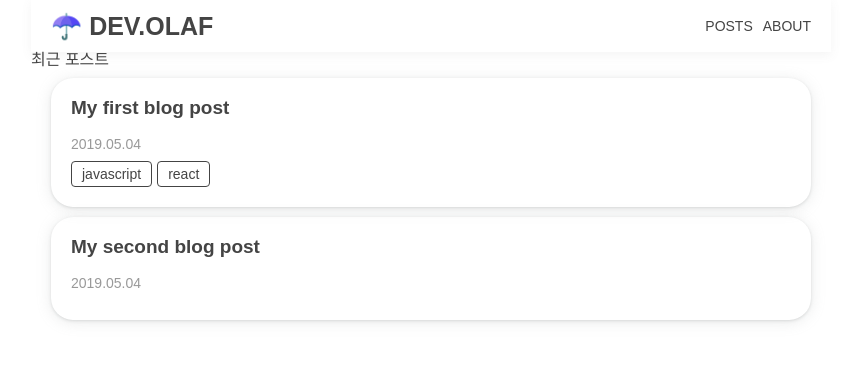
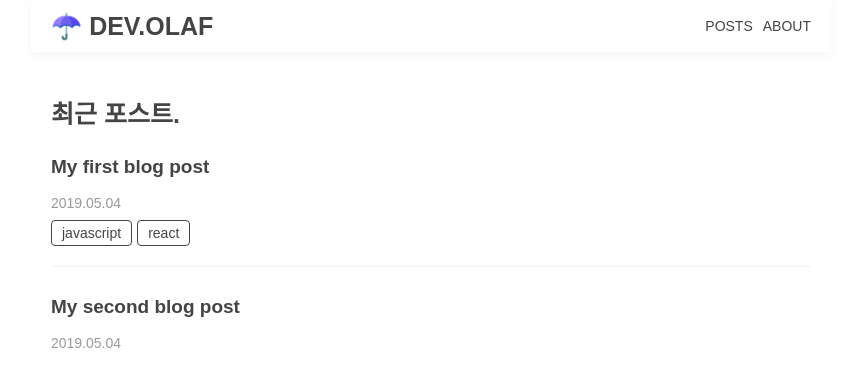
Before and after one commit to appear/olaf-dev-blog, a Gatsby site: page / in a window 1280 px wide. Shown: the whole page, without its empty margins (209-1053 px from the left). Built offline with nearby package versions, Linux system fonts and the light colour scheme; Gatsby itself is replaced by a stand-in of ours; a web font is replaced by a local one.

Commit message:
feature: post 스타일 변경

```diff
--- a/src/components/posts/index.js
+++ b/src/components/posts/index.js
@@ -1,76 +1,32 @@
 import React from "react"
 import styled from "styled-components"
-import { Link } from "gatsby"
 
-const SectionTitle = styled.div``
+import Post from "./post"
 
-const Container = styled.ul``
-
-const CardContainer = styled.li`
-  margin: 10px 20px;
-  box-sizing: border-box;
-  border-radius: 22px;
-  padding: 20px;
-  box-shadow: 0 1px 3px 0 rgba(151, 154, 157, 0.3),
-    0 2px 15px 0 rgba(151, 154, 157, 0.2);
+const Section = styled.section`
+  padding: 0 20px;
 `
 
-const CardTitle = styled.div`
-  font-size: 19px;
+const Title = styled.div`
+  font-size: 25px;
   font-weight: bold;
-  margin-bottom: 20px;
-`
-const CardDate = styled.div`
-  font-size: 14px;
-  font-weight: 400px;
-  margin-bottom: 10px;
-  color: #999;
 `
 
-const CardBadgeConatiner = styled.div``
-
-const CardBadge = styled.span`
-  border: 1px solid;
-  padding: 5px 10px;
-  display: inline-block;
-  margin-right: 5px;
-  font-size: 14px;
-  border-radius: 4px;
+const PostContainer = styled.ul`
+  box-sizing: border-box;
 `
 
 function Posts({ edges }) {
   console.log(edges)
   return (
-    <Container>
-      <SectionTitle>최근 포스트</SectionTitle>
-      {edges.map(
-        ({
-          node: {
-            frontmatter: { date, title, slug, tags },
-          },
-        }) => {
-          if (!slug) {
-            return null
-          }
-
-          const badges = tags ? tags.split(",") : []
-
-          return (
-            <CardContainer>
-              <Link to={slug}>
-                <CardTitle>{title}</CardTitle>
-                <CardDate>{date}</CardDate>
-                <CardBadgeConatiner>
-                  {badges.map(label => (
-                    <CardBadge>{label}</CardBadge>
-                  ))}
-                </CardBadgeConatiner>
-              </Link>
-            </CardContainer>
-          )
-        }
-      )}
-    </Container>
+    <Section>
+      <Title>최근 포스트.</Title>
+      <PostContainer>
+        {edges.map(({ node: { frontmatter } }) => (
+          <Post post={frontmatter} />
+        ))}
+      </PostContainer>
+    </Section>
   )
 }
 
--- /dev/null
+++ b/src/components/posts/post.js
@@ -0,0 +1,62 @@
+import React from "react"
+import styled from "styled-components"
+import { Link } from "gatsby"
+
+const Conatiner = styled.li`
+  margin: 10px 0;
+  padding: 20px 0;
+  box-sizing: border-box;
+
+  &:not(:last-child) {
+    border-bottom: 1px solid #f3f3f3;
+  }
+`
+
+const CardTitle = styled.div`
+  font-size: 19px;
+  font-weight: bold;
+  margin-bottom: 20px;
+`
+const CardDate = styled.div`
+  font-size: 14px;
+  font-weight: 400px;
+  margin-bottom: 10px;
+  color: #999;
+`
+
+const CardBadgeConatiner = styled.div``
+
+const CardBadge = styled.span`
+  border: 1px solid;
+  padding: 5px 10px;
+  display: inline-block;
+  margin-right: 5px;
+  font-size: 14px;
+  border-radius: 4px;
+`
+
+function Post({ post }) {
+  const { date, title, slug, tags } = post
+
+  if (!slug) {
+    return null
+  }
+
+  const badges = tags ? tags.split(",") : []
+
+  return (
+    <Conatiner>
+      <Link to={slug}>
+        <CardTitle>{title}</CardTitle>
+        <CardDate>{date}</CardDate>
+        <CardBadgeConatiner>
+          {badges.map(label => (
+            <CardBadge>{label}</CardBadge>
+          ))}
+        </CardBadgeConatiner>
+      </Link>
+    </Conatiner>
+  )
+}
+
+export default Post
--- a/src/shared/header.js
+++ b/src/shared/header.js
@@ -9,6 +9,7 @@ const HeaderContainer = styled.div`
   box-shadow: 0 3px 10px 0 rgba(114, 114, 114, 0.08);
   max-width: 800px;
   margin: 0 auto;
+  margin-bottom: 50px;
 `
 
 const Logo = styled.h1`
```
